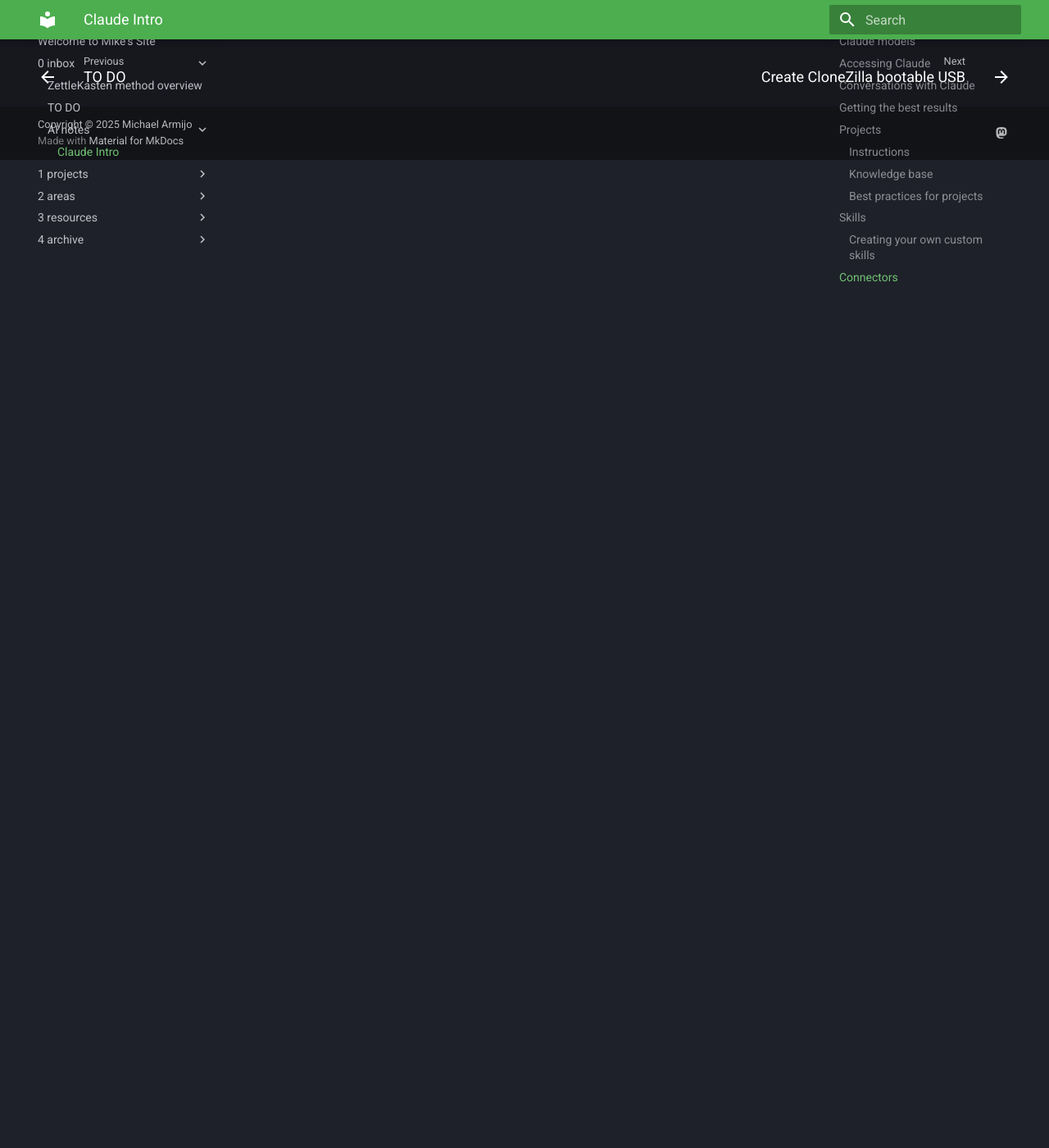
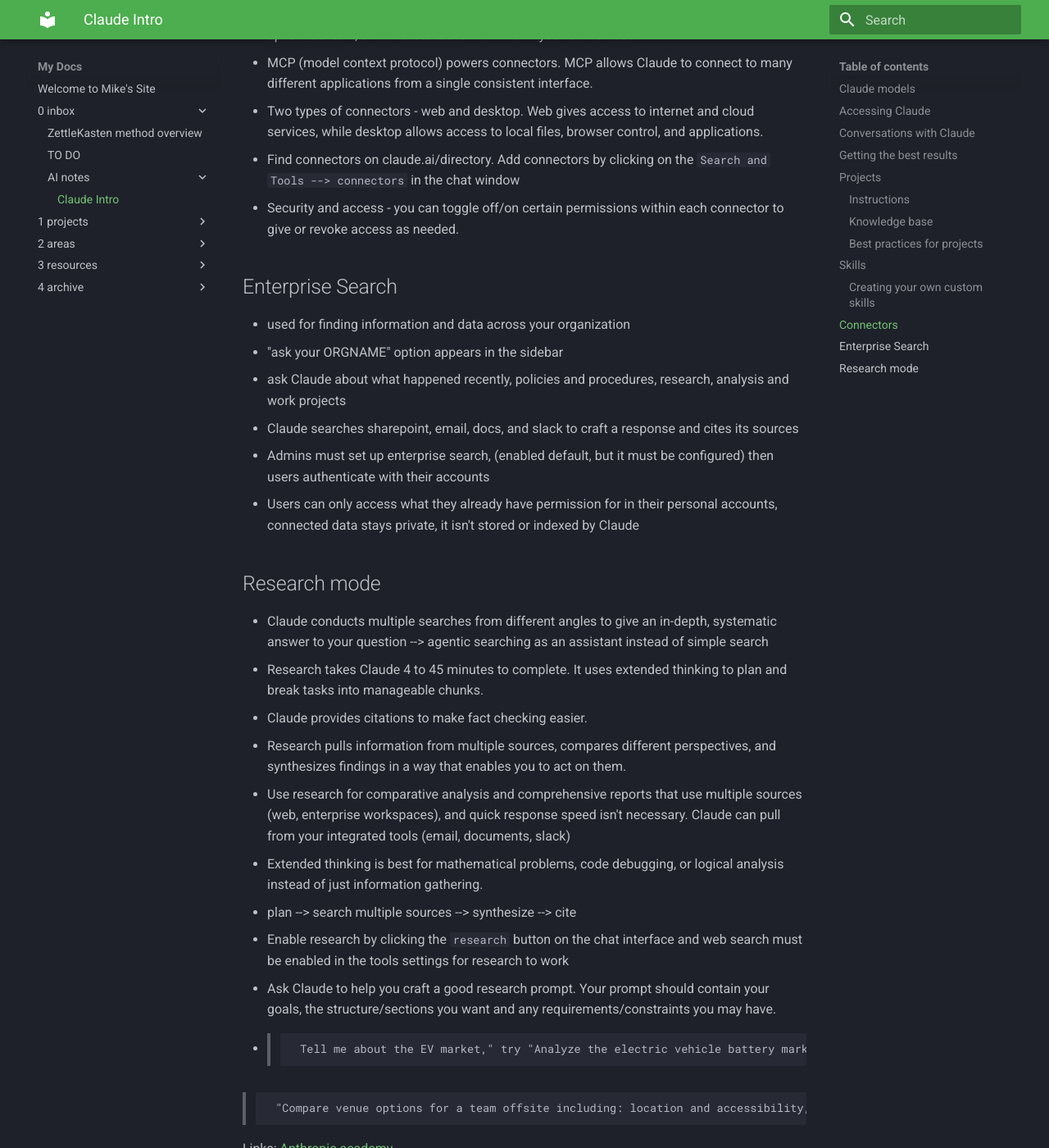
Before and after one commit to mjarmijo/mkdocs_notes, an MkDocs documentation site: the page built from docs/0-inbox/AI notes/Claude Intro.md, in a window 1280 px wide and 1400 px high, scrolled down 6296 px. Shown: the whole window at 82% size. Built offline with MkDocs 1.6.1 and Material for MkDocs 9.7.7, drawn with Linux system fonts in a browser that asks for light colours; some of the changed text lies outside the part shown.

```diff
--- a/docs/0-inbox/AI notes/Claude Intro.md
+++ b/docs/0-inbox/AI notes/Claude Intro.md
@@ -1,3 +1,8 @@
+[[mcp]]
+[[claude]]
+[ai agents](ai%20agents)
+
+
 ## Claude models
 opus 4.5 - use for complex tasks
 sonnet 4.5 - use for everyday tasks. Has an extended thinking mode for deeper reasoning. Works through problems step by step making it suited for tasks using careful analysis.
@@ -141,6 +146,39 @@
 ![Pasted image 20260218065436](Pasted%20image%2020260218065436.png)
 
 ## Connectors
+- Give Claude access to tools and information you use every day
+- Enabling connectors allows Claude to search files, analyze documents and data, create and update content, and execute tasks from within your conversation
+- MCP (model context protocol) powers connectors. MCP allows Claude to connect to many different applications from a single consistent interface.
+- Two types of connectors - web and desktop. Web gives access to internet and cloud services, while desktop allows access to local files, browser control, and applications.
+- Find connectors on claude.ai/directory. Add connectors by clicking on the `Search and Tools --> connectors` in the chat window
+- Security and access - you can toggle off/on certain permissions within each connector to give or revoke access as needed.
+
+## Enterprise Search
+- used for finding information and data across your organization
+- "ask your ORGNAME" option appears in the sidebar
+- ask Claude about what happened recently, policies and procedures, research, analysis and work projects
+- Claude searches sharepoint, email, docs, and slack to craft a response and cites its sources
+- Admins must set up enterprise search, (enabled default, but it must be configured) then users authenticate with their accounts
+- Users can only access what they already have permission for in their personal accounts, connected data stays private, it isn't stored or indexed by Claude
+
+## Research mode
+- Claude conducts multiple searches from different angles to give an in-depth, systematic answer to your question --> agentic searching as an assistant instead of simple search
+- Research takes Claude 4 to 45 minutes to complete. It uses extended thinking to plan and break tasks into manageable chunks.
+- Claude provides citations to make fact checking easier.
+- Research pulls information from multiple sources, compares different perspectives, and synthesizes findings in a way that enables you to act on them.
+- Use research for comparative analysis and comprehensive reports that use multiple sources (web, enterprise workspaces), and quick response speed isn't necessary.  Claude can pull from your integrated tools (email, documents, slack)
+- Extended thinking is best for mathematical problems, code debugging, or logical analysis instead of just information gathering.
+- plan --> search multiple sources --> synthesize --> cite
+- Enable research by clicking the `research` button on the chat interface and web search must be enabled in the tools settings for research to work
+- Ask Claude to help you craft a good research prompt.  Your prompt should contain your goals, the structure/sections you want and any requirements/constraints you may have.
+-
+ > 		Tell me about the EV market," try "Analyze the electric vehicle battery market—identify key players, technology trends, and supply chain challenges that might affect investment decisions."
+
+
+ > 		"Compare venue options for a team offsite including: location and accessibility, meeting space and amenities, catering options, and pricing considerations."
+
+
+
 
 Links:
 [Anthropic academy](https://www.anthropic.com/learn)
```
Also changed, not shown: templates/Zettel template.md (+2 -3 lines), 1 other file.
